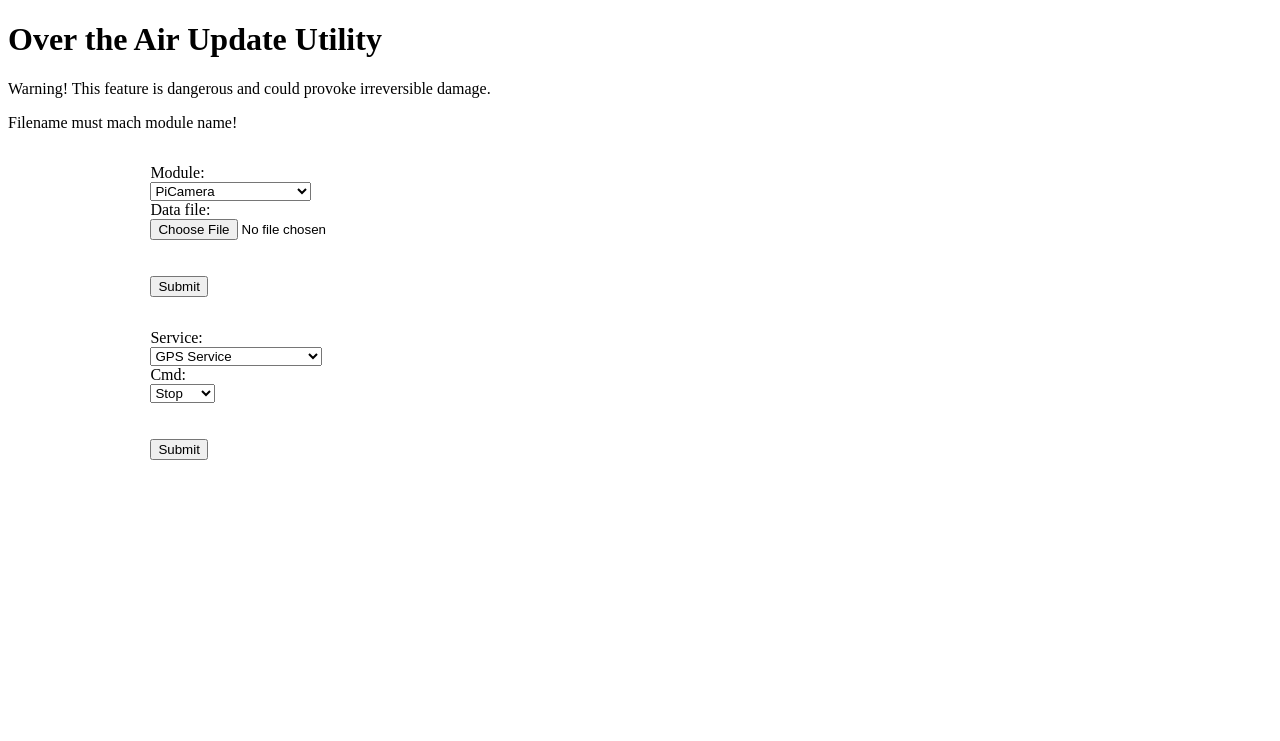
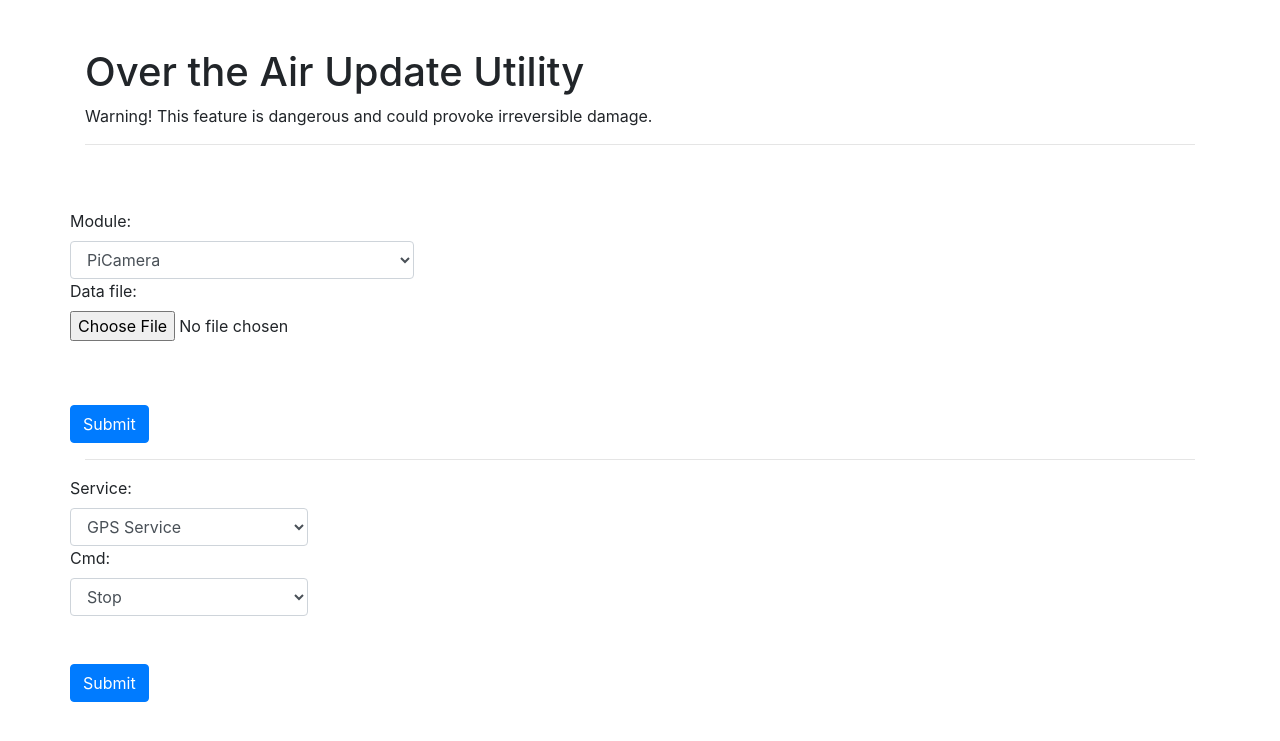
Before and after one commit to vnemes/PiCar, a Django app: page /administration/ota/ in a window 1280 px wide. Shown: the top 741 px of the page. Run offline with Django 3.2, Linux system fonts and the light colour scheme; the visitor is signed in with stand-in values (Sample User, id 1); some libraries are stand-ins or nearby versions.

Commit message:
Add CSS ota page

```diff
--- a/BLECarPiZeroW/ccserver/templates/over_the_air.html
+++ b/BLECarPiZeroW/ccserver/templates/over_the_air.html
@@ -3,6 +3,9 @@
 <head>
     <meta charset="UTF-8">
     <title>Over the air update</title>
+    <link rel="stylesheet" href="https://stackpath.bootstrapcdn.com/bootstrap/4.1.0/css/bootstrap.min.css"
+          integrity="sha384-9gVQ4dYFwwWSjIDZnLEWnxCjeSWFphJiwGPXr1jddIhOegiu1FwO5qRGvFXOdJZ4" crossorigin="anonymous">
+
     <style>
         select, label, input {
             display: block;
@@ -21,21 +24,42 @@
     </style>
 </head>
 <body>
+<main class="container">
+    <div class="row py-5">
+        <div class="col-md-12">
             <h1>Over the Air Update Utility</h1>
             <p>Warning! This feature is dangerous and could provoke irreversible damage.</p>
-<p>Filename must mach module name!</p>
-<form class="center" method="post" enctype="multipart/form-data">
+            <hr>
+        </div>
+    </div>
+    <div class="row">
+        <form method="post" enctype="multipart/form-data">
             {% csrf_token %}
+            <div class="form-group">
                 {{ form }}
+            </div>
             <br><br>
-    <input type="submit" value="Submit"/>
+            <input type="submit" class="btn btn-primary" value="Submit"/>
         </form>
-
-<form class="center" method="post" action="/administration/service/">
+    </div>
+    <hr>
+    <div class="row">
+        <form method="post" action="/administration/service/">
             {% csrf_token %}
             {{ service_form }}
             <br><br>
-    <input type="submit" value="Submit"/>
+            <input type="submit" class="btn btn-primary" value="Submit"/>
         </form>
+        <hr>
+    </div>
+    <script>
+        (function () {
+            document.getElementById('id_module').classList.add('form-control');
+            document.getElementById('id_service').classList.add('form-control');
+            document.getElementById('id_cmd').classList.add('form-control');
+            document.getElementById('id_data_file').classList.add('form-control-file');
+        })();
+    </script>
+</main>
 </body>
 </html>
```
Lines whose indentation alone changed are shown as unchanged.
